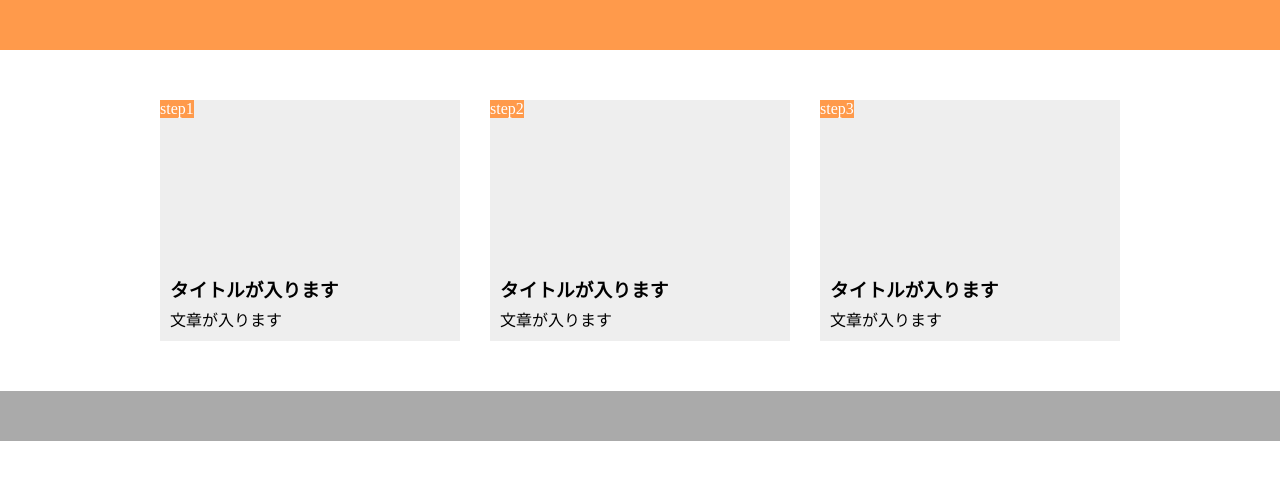
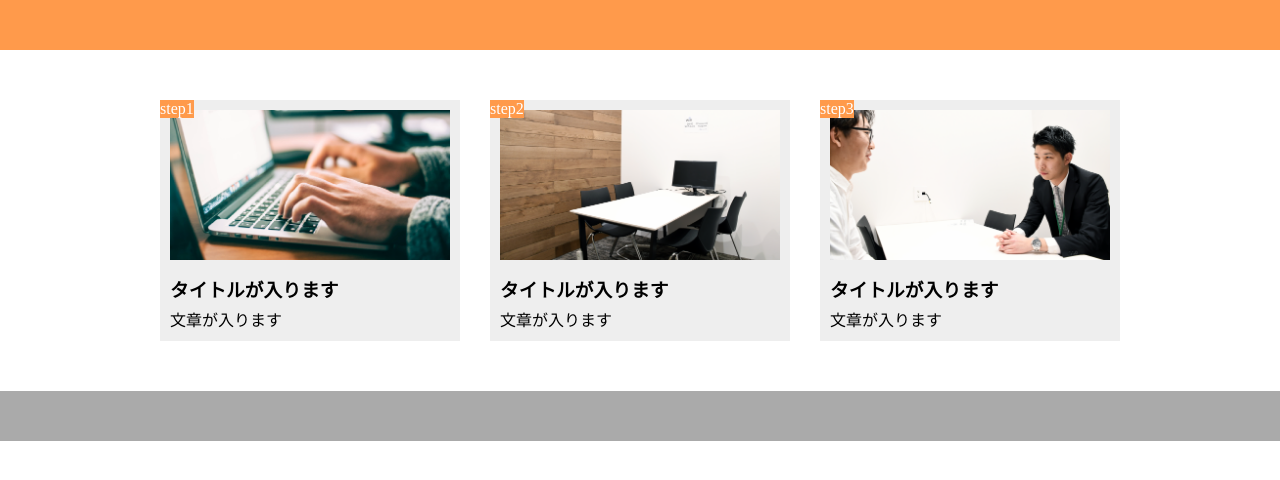
Before and after one commit to izutakuaaa/task1, a plain HTML site: page index.html in a window 1280 px wide. Drawn offline with Linux system fonts and the light colour scheme.

Commit message:
Update style.css
画像ファイルまでのパスを変更しました。

```diff
--- a/style.css
+++ b/style.css
@@ -27,19 +27,19 @@ header{
 
 }
 .box1-img{
-  background-image:url(img/flow01.png);
+  background-image:url(task1-img/flow01.png);
   height:150px;
   background-position: bottom;
   background-size:cover;
 }
 .box2-img{
-  background-image:url(img/flow02.png);
+  background-image:url(task1-img/flow02.png);
   height:150px;
   background-position: bottom;
   background-size:cover;
 }
 .box3-img{
-  background-image:url(img/flow03.png);
+  background-image:url(task1-img/flow03.png);
   height:150px;
   background-position: bottom;
   background-size:cover;
```
